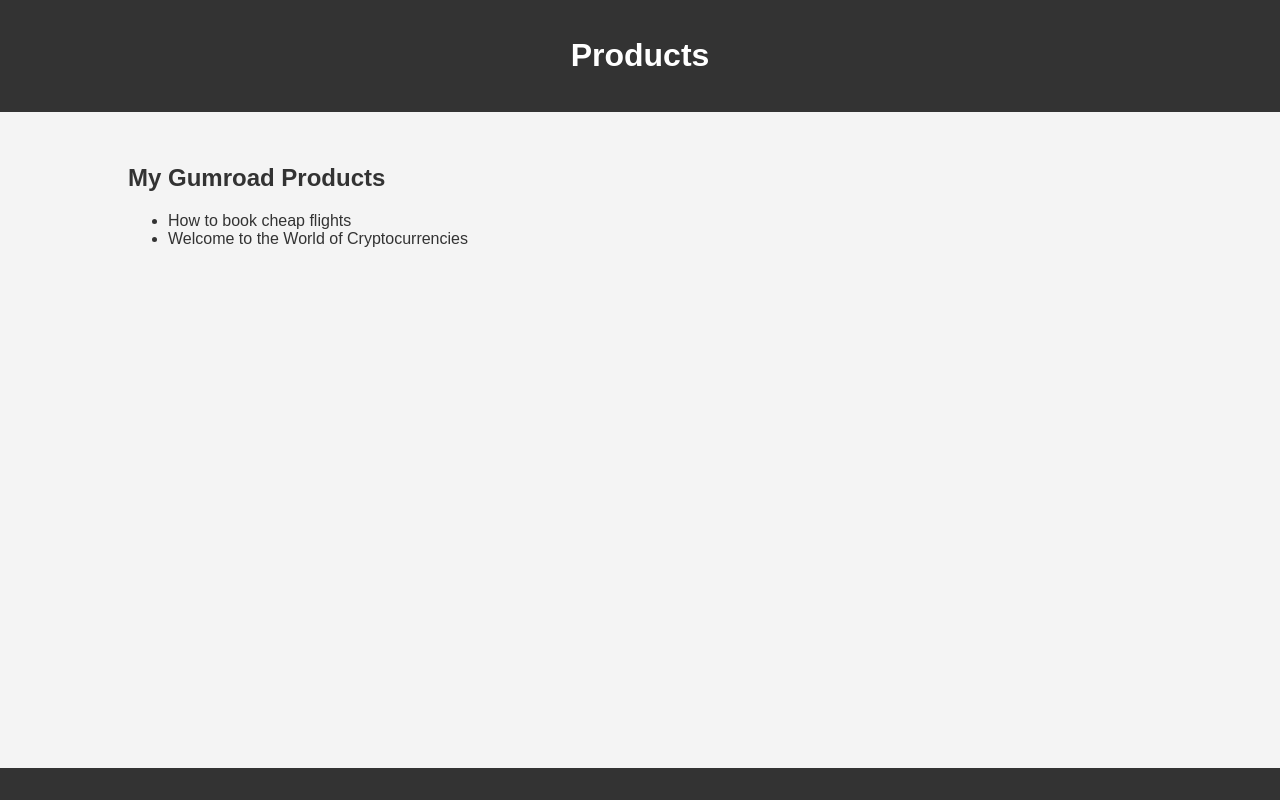
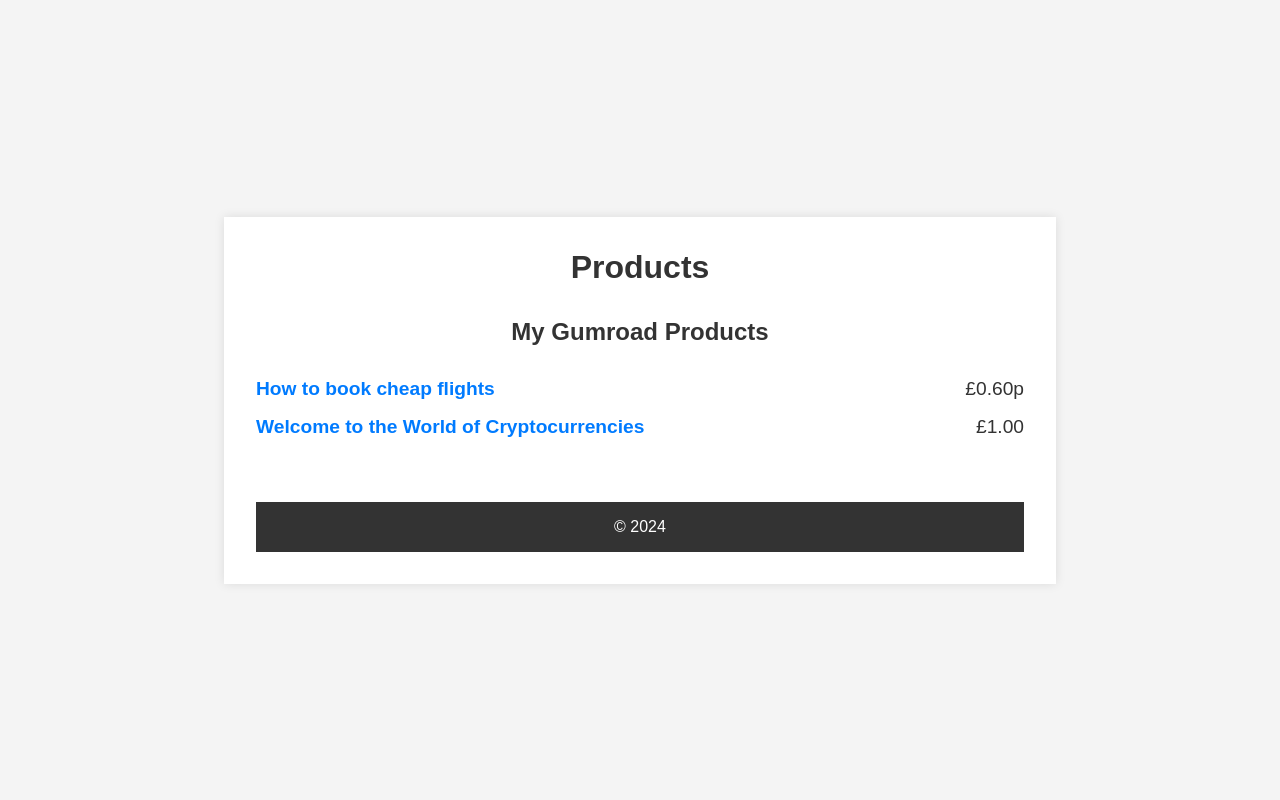
Before and after one commit to SuperRich/XrpNufcFanRich, a plain HTML site: page index.html in a window 1280 px wide. Drawn offline with Linux system fonts and the light colour scheme.

Commit message:
Update index.html

```diff
--- a/index.html
+++ b/index.html
@@ -3,7 +3,7 @@
 <head>
     <meta charset="UTF-8">
     <meta name="viewport" content="width=device-width, initial-scale=1.0">
-    <title>My Gumtree Products</title>
+    <title>My Gumroad Products</title>
     <style>
         body {
             font-family: Arial, sans-serif;
@@ -11,56 +11,76 @@
             padding: 0;
             background-color: #f4f4f4;
             color: #333;
+            display: flex;
+            justify-content: center;
+            align-items: center;
+            height: 100vh;
         }
-        header {
-            background-color: #333;
-            color: #fff;
-            padding: 1rem 0;
+        .container {
+            width: 60%;
+            background-color: #fff;
+            padding: 2rem;
+            box-shadow: 0 0 10px rgba(0, 0, 0, 0.1);
             text-align: center;
         }
-        .container {
-            width: 80%;
-            margin: auto;
-            overflow: hidden;
+        h1, h2 {
+            margin: 0;
+            padding-bottom: 1rem;
         }
         .content {
-            padding: 2rem 0;
+            padding: 1rem 0;
+        }
+        .product-list {
+            list-style: none;
+            padding: 0;
+        }
+        .product-item {
+            margin: 1rem 0;
+            font-size: 1.2rem;
+            display: flex;
+            justify-content: space-between;
+        }
+        .product-item a {
+            color: #007bff;
+            text-decoration: none;
+            font-weight: bold;
+        }
+        .product-item a:hover {
+            text-decoration: underline;
+        }
+        .price {
+            color: #333;
         }
         footer {
             background-color: #333;
             color: #fff;
             text-align: center;
             padding: 1rem 0;
-            position: fixed;
-            width: 100%;
-            bottom: 0;
-        }
-        a {
-            color: #333;
-            text-decoration: none;
-        }
-        a:hover {
-            color: #007bff;
+            margin-top: 2rem;
         }
     </style>
 </head>
 <body>
-    <header>
-        <div class="container">
+    <div class="container">
+        <header>
             <h1>Products</h1>
-        </div>
-    </header>
-    <div class="container">
+        </header>
         <div class="content">
             <h2>My Gumroad Products</h2>
-            <ul>
-                <li><a href="https://rxrp.gumroad.com/l/muwwbb?_gl=1*1rlgerg*_ga*NDMyMjU1MDM5LjE3MjEzMzI2NzU.*_ga_6LJN6D94N6*MTcyMTMzMjY3NC4xLjEuMTcyMTMzMjczMy4wLjAuMA..">How to book cheap flights</a></li>
-                <li><a href="https://rxrp.gumroad.com/l/nvvsf?_gl=1*zt3rza*_ga*NDMyMjU1MDM5LjE3MjEzMzI2NzU.*_ga_6LJN6D94N6*MTcyMTMzMjY3NC4xLjEuMTcyMTMzMjczMy4wLjAuMA..">Welcome to the World of Cryptocurrencies</a></li>
+            <ul class="product-list">
+                <li class="product-item">
+                    <a href="https://rxrp.gumroad.com/l/muwwbb?_gl=1*1rlgerg*_ga*NDMyMjU1MDM5LjE3MjEzMzI2NzU.*_ga_6LJN6D94N6*MTcyMTMzMjY3NC4xLjEuMTcyMTMzMjczMy4wLjAuMA..">How to book cheap flights</a>
+                    <span class="price">£0.60p</span>
+                </li>
+                <li class="product-item">
+                    <a href="https://rxrp.gumroad.com/l/nvvsf?_gl=1*zt3rza*_ga*NDMyMjU1MDM5LjE3MjEzMzI2NzU.*_ga_6LJN6D94N6*MTcyMTMzMjY3NC4xLjEuMTcyMTMzMjczMy4wLjAuMA..">Welcome to the World of Cryptocurrencies</a>
+                    <span class="price">£1.00</span>
+                </li>
             </ul>
         </div>
+        <footer>
+            &copy; 2024
+        </footer>
     </div>
-    <footer>
-
-    </footer>
 </body>
 </html>
```
